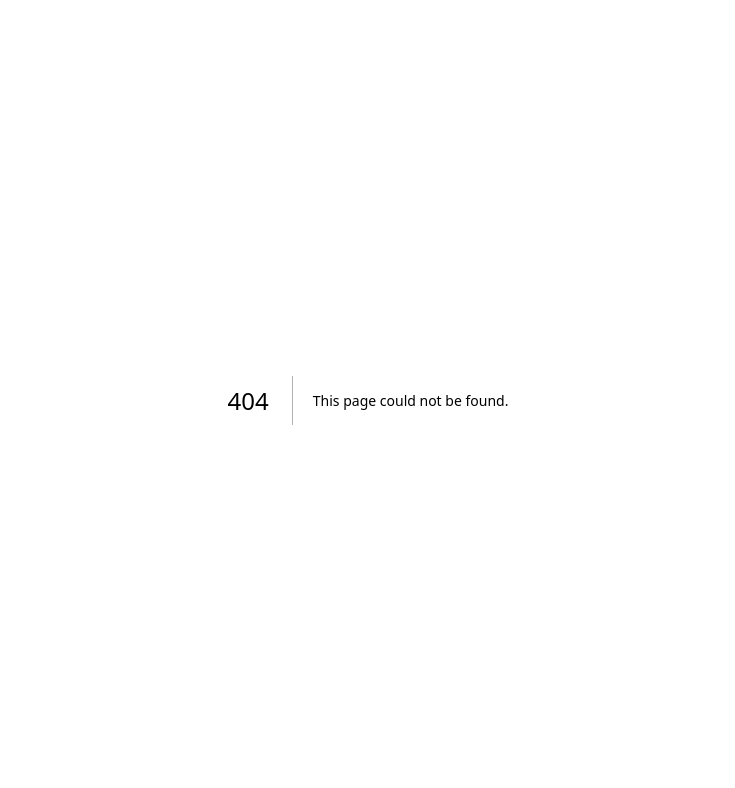
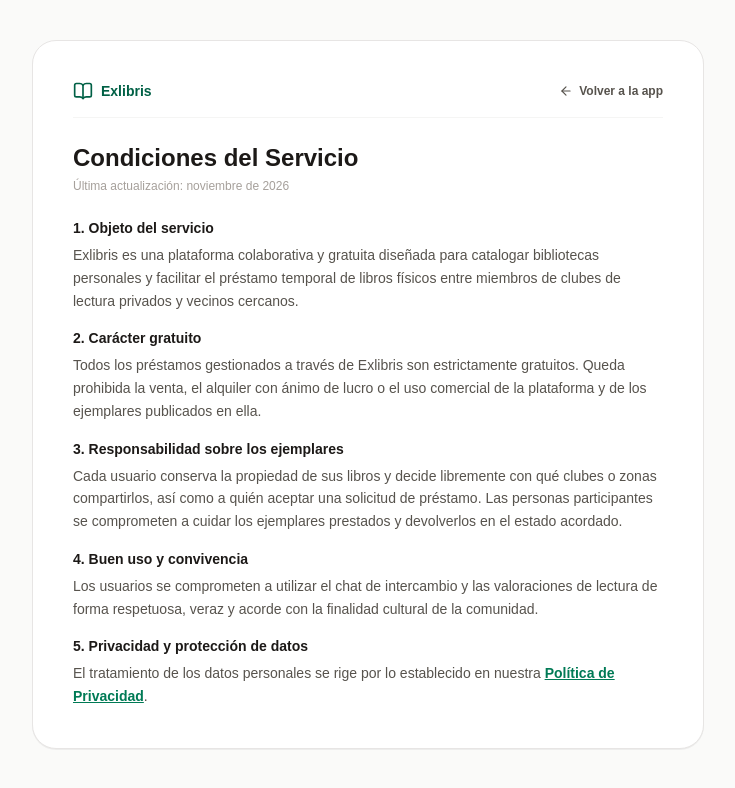
Before and after one commit to NicoWarrior/exlibris-app, a Next.js app: page /condiciones in a window 1280 px wide. Before the commit this address had no page. Shown: the top 788 px of the page, without its empty margins (272-1007 px from the left). Built offline with nearby package versions, Linux system fonts and the light colour scheme.

Commit message:
condiciones de la app

```diff
--- /dev/null
+++ b/app/condiciones/page.tsx
@@ -0,0 +1,87 @@
+import Link from 'next/link'
+import { ArrowLeft, BookOpen } from 'lucide-react'
+
+export const metadata = {
+  title: 'Condiciones del Servicio · Exlibris',
+  description: 'Normas de uso y condiciones del servicio de intercambio gratuito de libros Exlibris.',
+}
+
+export default function CondicionesPage() {
+  return (
+    <main className="min-h-screen bg-stone-50 text-stone-800 py-10 px-4">
+      <div className="max-w-2xl mx-auto bg-white border border-stone-200 rounded-3xl p-6 sm:p-10 shadow-2xs space-y-6">
+        <div className="flex items-center justify-between border-b border-stone-100 pb-4">
+          <div className="flex items-center gap-2 text-emerald-800 font-bold text-sm">
+            <BookOpen className="w-5 h-5" />
+            <span>Exlibris</span>
+          </div>
+          <Link
+            href="/"
+            className="inline-flex items-center gap-1.5 text-xs font-semibold text-stone-600 hover:text-stone-900"
+          >
+            <ArrowLeft className="w-3.5 h-3.5" />
+            <span>Volver a la app</span>
+          </Link>
+        </div>
+
+        <header className="space-y-1">
+          <h1 className="text-xl sm:text-2xl font-bold text-stone-900">
+            Condiciones del Servicio
+          </h1>
+          <p className="text-xs text-stone-400">
+            Última actualización: noviembre de 2026
+          </p>
+        </header>
+
+        <section className="space-y-4 text-xs sm:text-sm text-stone-600 leading-relaxed">
+          <div className="space-y-1.5">
+            <h2 className="font-bold text-stone-900 text-sm">1. Objeto del servicio</h2>
+            <p>
+              Exlibris es una plataforma colaborativa y gratuita diseñada para catalogar
+              bibliotecas personales y facilitar el préstamo temporal de libros físicos entre
+              miembros de clubes de lectura privados y vecinos cercanos.
+            </p>
+          </div>
+
+          <div className="space-y-1.5">
+            <h2 className="font-bold text-stone-900 text-sm">2. Carácter gratuito</h2>
+            <p>
+              Todos los préstamos gestionados a través de Exlibris son estrictamente gratuitos.
+              Queda prohibida la venta, el alquiler con ánimo de lucro o el uso comercial de
+              la plataforma y de los ejemplares publicados en ella.
+            </p>
+          </div>
+
+          <div className="space-y-1.5">
+            <h2 className="font-bold text-stone-900 text-sm">3. Responsabilidad sobre los ejemplares</h2>
+            <p>
+              Cada usuario conserva la propiedad de sus libros y decide libremente con qué clubes
+              o zonas compartirlos, así como a quién aceptar una solicitud de préstamo. Las personas
+              participantes se comprometen a cuidar los ejemplares prestados y devolverlos en el
+              estado acordado.
+            </p>
+          </div>
+
+          <div className="space-y-1.5">
+            <h2 className="font-bold text-stone-900 text-sm">4. Buen uso y convivencia</h2>
+            <p>
+              Los usuarios se comprometen a utilizar el chat de intercambio y las valoraciones de
+              lectura de forma respetuosa, veraz y acorde con la finalidad cultural de la comunidad.
+            </p>
+          </div>
+
+          <div className="space-y-1.5">
+            <h2 className="font-bold text-stone-900 text-sm">5. Privacidad y protección de datos</h2>
+            <p>
+              El tratamiento de los datos personales se rige por lo establecido en nuestra{' '}
+              <Link href="/privacidad" className="text-emerald-700 font-semibold underline">
+                Política de Privacidad
+              </Link>
+              .
+            </p>
+          </div>
+        </section>
+      </div>
+    </main>
+  )
+}
```
